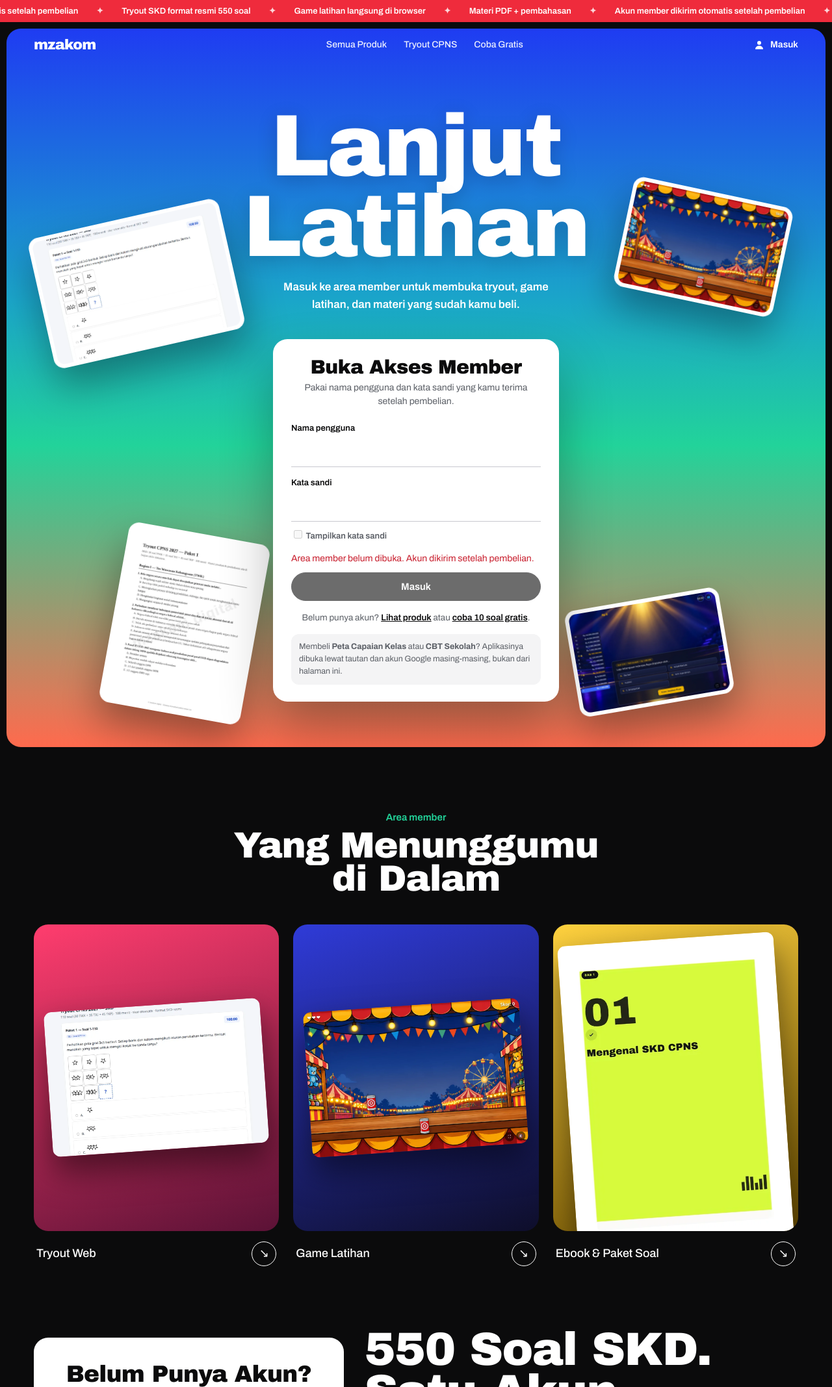
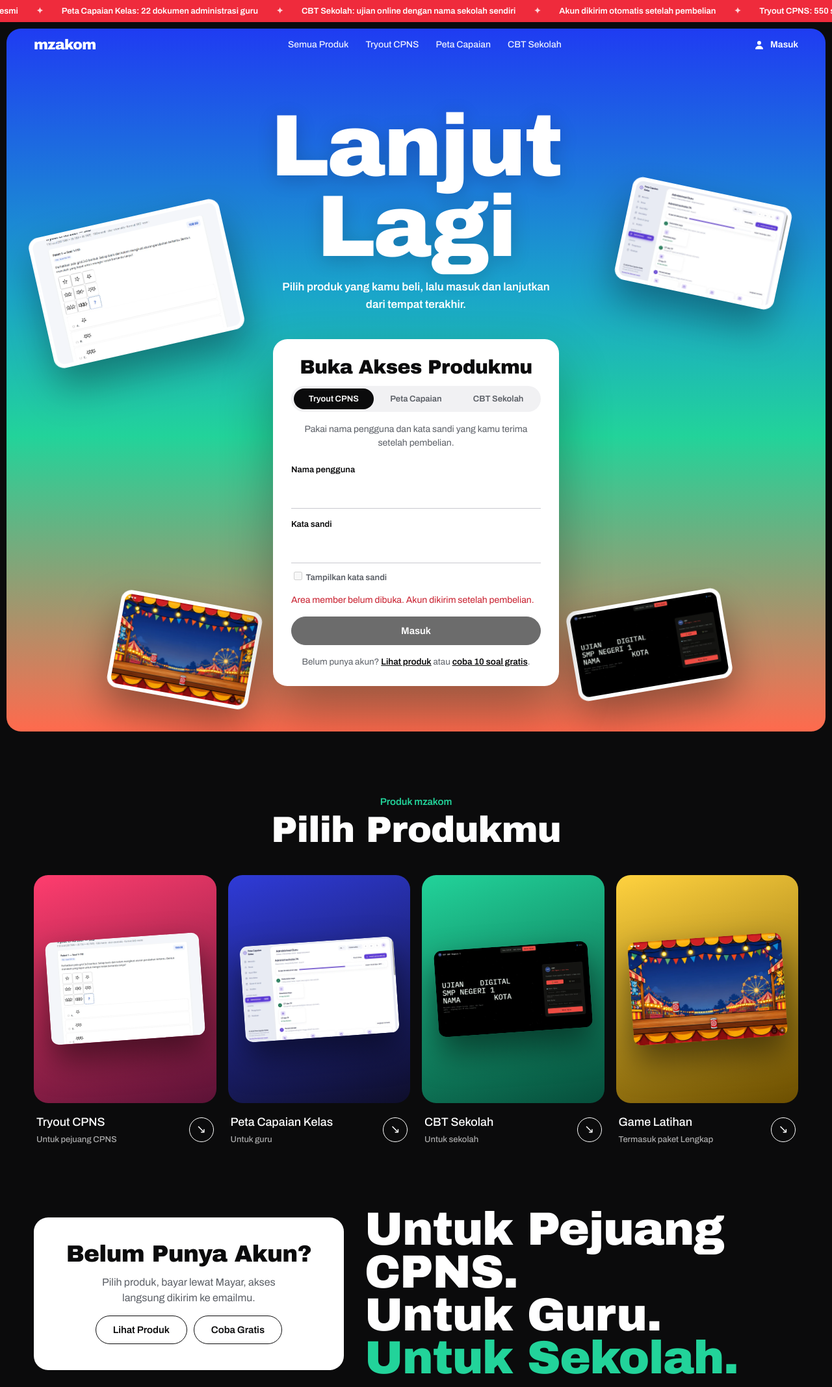
Before and after one commit to zuhruf0500-create/Peta-capaian_kelas, a plain HTML site: page masuk.html in a window 1280 px wide. Shown: the top 2135 px of the page at 65% size. Drawn offline with Linux system fonts and the light colour scheme.

Commit message:
Halaman masuk: tab Tryout CPNS / Peta Capaian / CBT Sekolah + ubin semua produk

```diff
--- a/masuk.html
+++ b/masuk.html
@@ -78,7 +78,13 @@ a { color: inherit; }
 .bagian { max-width: 1240px; margin: 0 auto; padding: 90px 32px 40px; }
 .bagian__judul { text-align: center; font-size: clamp(34px, 5vw, 56px); margin-bottom: 44px; }
 .bagian__judul small { display: block; font: 600 15px "Archivo", sans-serif; letter-spacing: 0; margin-bottom: 10px; color: var(--hijau); }
-.ubin { display: grid; grid-template-columns: repeat(3, 1fr); gap: 22px; }
+.ubin { display: grid; grid-template-columns: repeat(4, minmax(0, 1fr)); gap: 18px; }
+.ubin__kaki small { display: block; font-size: 13px; opacity: .65; margin-top: 2px; }
+.w4 { background: linear-gradient(160deg, #22d39a, #064e3b); }
+.pilih { display: grid; grid-template-columns: repeat(3, 1fr); gap: 4px; background: #f1f1f3; border-radius: 999px; padding: 4px; margin: 14px 0 16px; }
+.pilih button { border: 0; background: transparent; border-radius: 999px; padding: 9px 6px; font: 600 13px "Archivo", sans-serif; color: var(--abu); cursor: pointer; }
+.pilih button[aria-selected="true"] { background: var(--hitam); color: #fff; }
+.panel .tombol--isi { margin-top: 4px; }
 .ubin a { text-decoration: none; display: block; }
 .ubin figure { margin: 0; aspect-ratio: 4 / 5; border-radius: var(--r); overflow: hidden; display: grid; place-items: center; padding: 22px; }
 .ubin figure img { width: 100%; border-radius: 12px; transform: rotate(-4deg); box-shadow: 0 24px 50px rgba(0,0,0,.5); transition: transform .4s ease; }
@@ -109,8 +115,10 @@ a { color: inherit; }
 .kaki__kolom a:hover { color: var(--hitam); text-decoration: underline; }
 .kaki__halus { font-size: 12px; color: var(--abu); margin: 40px 0 0; border-top: 1px solid var(--garis); padding-top: 16px; }
 
+@media (max-width: 1100px) { .ubin { grid-template-columns: repeat(2, minmax(0, 1fr)); } }
 @media (max-width: 900px) {
   .nav__tautan { display: none; }
+  .nav__tautan + .nav__kanan { margin-left: auto; }
   .nav__dalam { padding: 16px var(--tepi); }
   .hero { min-height: 0; padding-bottom: 230px; }
   .hero__judul { padding-top: 92px; }
@@ -118,7 +126,7 @@ a { color: inherit; }
   .t2 { width: 160px; right: -16px; top: auto; bottom: 64px; }
   .t3, .t4 { display: none; }
   .bagian { padding: 70px var(--tepi) 20px; }
-  .ubin { grid-template-columns: 1fr; }
+  .ubin { grid-template-columns: minmax(0, 1fr); }
   .ubin figure { aspect-ratio: 16 / 11; }
   .ajakan { grid-template-columns: 1fr; padding: 0 var(--tepi); }
   .kaki { padding: 32px 22px 20px; }
@@ -134,8 +142,8 @@ a { color: inherit; }
 <a class="skip" href="#form-masuk">Langsung ke formulir masuk</a>
 
 <div class="pita" aria-hidden="true"><div class="pita__isi">
-  <span>Akun member dikirim otomatis setelah pembelian</span><span>Tryout SKD format resmi 550 soal</span><span>Game latihan langsung di browser</span><span>Materi PDF + pembahasan</span>
-  <span>Akun member dikirim otomatis setelah pembelian</span><span>Tryout SKD format resmi 550 soal</span><span>Game latihan langsung di browser</span><span>Materi PDF + pembahasan</span>
+  <span>Tryout CPNS: 550 soal SKD format resmi</span><span>Peta Capaian Kelas: 22 dokumen administrasi guru</span><span>CBT Sekolah: ujian online dengan nama sekolah sendiri</span><span>Akun dikirim otomatis setelah pembelian</span>
+  <span>Tryout CPNS: 550 soal SKD format resmi</span><span>Peta Capaian Kelas: 22 dokumen administrasi guru</span><span>CBT Sekolah: ujian online dengan nama sekolah sendiri</span><span>Akun dikirim otomatis setelah pembelian</span>
 </div></div>
 
 <header class="nav">
@@ -144,7 +152,8 @@ a { color: inherit; }
     <nav class="nav__tautan" aria-label="Utama">
       <a href="./#produk">Semua Produk</a>
       <a href="cpns.html">Tryout CPNS</a>
-      <a href="coba-gratis.html">Coba Gratis</a>
+      <a href="./#guru">Peta Capaian</a>
+      <a href="cbt-sekolah.html">CBT Sekolah</a>
     </nav>
     <span class="nav__kanan"><svg viewBox="0 0 24 24" aria-hidden="true"><circle cx="12" cy="8" r="4" fill="currentColor"/><path d="M4 21c0-4.4 3.6-7 8-7s8 2.6 8 7" fill="currentColor"/></svg>Masuk</span>
   </div>
@@ -152,16 +161,23 @@ a { color: inherit; }
 
 <main id="isi">
   <section class="hero">
-    <h1 class="display hero__judul">Lanjut<br>Latihan</h1>
-    <p class="hero__sub">Masuk ke area member untuk membuka tryout, game latihan, dan materi yang sudah kamu beli.</p>
+    <h1 class="display hero__judul">Lanjut<br>Lagi</h1>
+    <p class="hero__sub">Pilih produk yang kamu beli, lalu masuk dan lanjutkan dari tempat terakhir.</p>
 
     <div class="terbang t1" aria-hidden="true"><img src="assets/img/tryout-web.webp" alt=""></div>
-    <div class="terbang t2" aria-hidden="true"><img src="assets/img/game-tembak.webp" alt=""></div>
-    <div class="terbang t3" aria-hidden="true"><img src="assets/img/pdf-paket.webp" alt=""></div>
-    <div class="terbang t4" aria-hidden="true"><img src="assets/img/game-kuis.webp" alt=""></div>
+    <div class="terbang t2" aria-hidden="true"><img src="assets/img/peta-capaian.webp" alt=""></div>
+    <div class="terbang t3" aria-hidden="true"><img src="assets/img/game-tembak.webp" alt=""></div>
+    <div class="terbang t4" aria-hidden="true"><img src="assets/img/cbt-beranda.webp" alt=""></div>
 
     <div class="kartu">
-      <h2 class="display">Buka Akses Member</h2>
+      <h2 class="display">Buka Akses Produkmu</h2>
+      <div class="pilih" role="tablist" aria-label="Pilih produk">
+        <button type="button" role="tab" id="tab-cpns" aria-controls="p-cpns" aria-selected="true">Tryout CPNS</button>
+        <button type="button" role="tab" id="tab-peta" aria-controls="p-peta" aria-selected="false" tabindex="-1">Peta Capaian</button>
+        <button type="button" role="tab" id="tab-cbt" aria-controls="p-cbt" aria-selected="false" tabindex="-1">CBT Sekolah</button>
+      </div>
+
+      <div class="panel" id="p-cpns" role="tabpanel" aria-labelledby="tab-cpns">
       <p class="lede">Pakai nama pengguna dan kata sandi yang kamu terima setelah pembelian.</p>
       <form id="form-masuk" novalidate>
         <div class="field">
@@ -178,32 +194,48 @@ a { color: inherit; }
       </form>
       <p class="kartu__bawah">Belum punya akun? <a href="./#produk">Lihat produk</a> atau <a href="coba-gratis.html">coba 10 soal gratis</a>.</p>
       <p class="kartu__bawah" id="lupa" hidden>Lupa kata sandi? <a id="lupa-tautan" href="#">Hubungi kami</a> untuk reset.</p>
-      <p class="catatan">Membeli <b>Peta Capaian Kelas</b> atau <b>CBT Sekolah</b>? Aplikasinya dibuka lewat tautan dan akun Google masing-masing, bukan dari halaman ini.</p>
+      </div>
+
+      <div class="panel" id="p-peta" role="tabpanel" aria-labelledby="tab-peta" hidden>
+        <p class="lede">Peta Capaian Kelas dibuka dengan <b>akun Google (Gmail)</b> yang kamu pakai saat membeli. Tidak perlu nama pengguna atau kata sandi.</p>
+        <a class="tombol tombol--isi" href="https://script.google.com/macros/s/AKfycbzsHZdrtxZs5hWUSgip2N1dyLi_LEMVTs1Ya_yp1q5JWG6DWAUrBGXzmz3i8FQUcI70ng/exec" target="_blank" rel="noopener">Buka Peta Capaian Kelas</a>
+        <p class="catatan">Muncul halaman beli padahal sudah bayar? Pastikan kamu login dengan Gmail yang sama seperti saat membeli, atau ganti akun lewat tautan "Ganti akun Google" di halaman itu.</p>
+        <p class="kartu__bawah">Belum punya? <a href="./#guru">Lihat Peta Capaian Kelas</a>.</p>
+      </div>
+
+      <div class="panel" id="p-cbt" role="tabpanel" aria-labelledby="tab-cbt" hidden>
+        <p class="lede">CBT Sekolah berjalan di <b>alamat situs sekolahmu sendiri</b>. Guru dan siswa masuk dari alamat itu, bukan dari halaman ini.</p>
+        <a class="tombol tombol--isi" href="cbt-sekolah.html">Lihat panduan CBT Sekolah</a>
+        <p class="catatan">Lupa alamat situs sekolahmu? Cek email pembelian atau tanyakan ke admin sekolah yang memasang.</p>
+        <p class="kartu__bawah">Belum punya? <a href="cbt-sekolah.html">Lihat CBT Sekolah</a>.</p>
+      </div>
     </div>
   </section>
 
   <section class="bagian" aria-labelledby="judul-isi">
-    <h2 class="display bagian__judul" id="judul-isi"><small>Area member</small>Yang Menunggumu<br>di Dalam</h2>
+    <h2 class="display bagian__judul" id="judul-isi"><small>Produk mzakom</small>Pilih Produkmu</h2>
     <div class="ubin">
       <a href="cpns.html"><figure class="w1"><img src="assets/img/tryout-web.webp" alt="Tampilan tryout web berwaktu"></figure>
-        <div class="ubin__kaki">Tryout Web <span class="panah" aria-hidden="true">↘</span></div></a>
-      <a href="cpns.html"><figure class="w2"><img src="assets/img/game-tembak.webp" alt="Game latihan soal di browser"></figure>
-        <div class="ubin__kaki">Game Latihan <span class="panah" aria-hidden="true">↘</span></div></a>
-      <a href="cpns.html"><figure class="w3"><img src="assets/img/pdf-ebook.webp" alt="Ebook dan paket soal PDF"></figure>
-        <div class="ubin__kaki">Ebook &amp; Paket Soal <span class="panah" aria-hidden="true">↘</span></div></a>
+        <div class="ubin__kaki"><span>Tryout CPNS<small>Untuk pejuang CPNS</small></span><span class="panah" aria-hidden="true">↘</span></div></a>
+      <a href="./#guru"><figure class="w2"><img src="assets/img/peta-capaian.webp" alt="Halaman Administrasi Peta Capaian Kelas"></figure>
+        <div class="ubin__kaki"><span>Peta Capaian Kelas<small>Untuk guru</small></span><span class="panah" aria-hidden="true">↘</span></div></a>
+      <a href="cbt-sekolah.html"><figure class="w4"><img src="assets/img/cbt-beranda.webp" alt="Beranda aplikasi CBT Sekolah"></figure>
+        <div class="ubin__kaki"><span>CBT Sekolah<small>Untuk sekolah</small></span><span class="panah" aria-hidden="true">↘</span></div></a>
+      <a href="cpns.html"><figure class="w3"><img src="assets/img/game-tembak.webp" alt="Game latihan soal di browser"></figure>
+        <div class="ubin__kaki"><span>Game Latihan<small>Termasuk paket Lengkap</small></span><span class="panah" aria-hidden="true">↘</span></div></a>
     </div>
   </section>
 
   <section class="ajakan">
     <div class="ajakan__kartu">
       <h3 class="display">Belum Punya Akun?</h3>
-      <p>Pilih paket, bayar lewat Mayar, akun member langsung dikirim ke emailmu.</p>
+      <p>Pilih produk, bayar lewat Mayar, akses langsung dikirim ke emailmu.</p>
       <div class="ajakan__tombol">
         <a class="tombol" href="./#produk">Lihat Produk</a>
         <a class="tombol" href="coba-gratis.html">Coba Gratis</a>
       </div>
     </div>
-    <p class="display ajakan__besar">550 Soal SKD.<br>Satu Akun.<br><span>Latihan Kapan Saja.</span></p>
+    <p class="display ajakan__besar">Untuk Pejuang CPNS.<br>Untuk Guru.<br><span>Untuk Sekolah.</span></p>
   </section>
 </main>
 
@@ -220,5 +252,24 @@ a { color: inherit; }
   </div>
   <p class="kaki__halus">© 2026 mzakom digital. Tidak berafiliasi dengan BKN atau instansi pemerintah mana pun. Dilarang menyebarluaskan isi produk tanpa izin.</p>
 </footer>
+<script>
+// Tab produk: Tryout CPNS (formulir), Peta Capaian (akun Google), CBT Sekolah (situs sekolah). #peta / #cbt membuka tab langsung.
+(function () {
+  var tabs = [].slice.call(document.querySelectorAll('.pilih [role=tab]'));
+  function pilih(t, fokus) {
+    tabs.forEach(function (x) { var on = x === t; x.setAttribute('aria-selected', on); x.tabIndex = on ? 0 : -1; document.getElementById(x.getAttribute('aria-controls')).hidden = !on; });
+    if (fokus) t.focus();
+  }
+  tabs.forEach(function (t, i) {
+    t.addEventListener('click', function () { pilih(t); });
+    t.addEventListener('keydown', function (e) {
+      var d = e.key === 'ArrowRight' ? 1 : e.key === 'ArrowLeft' ? -1 : 0;
+      if (d) { e.preventDefault(); pilih(tabs[(i + d + tabs.length) % tabs.length], true); }
+    });
+  });
+  var awal = { '#peta': 1, '#cbt': 2 }[location.hash];
+  if (awal) pilih(tabs[awal]);
+})();
+</script>
 </body>
 </html>
```
Also changed, not shown: assets/img/peta-capaian.webp (added).
